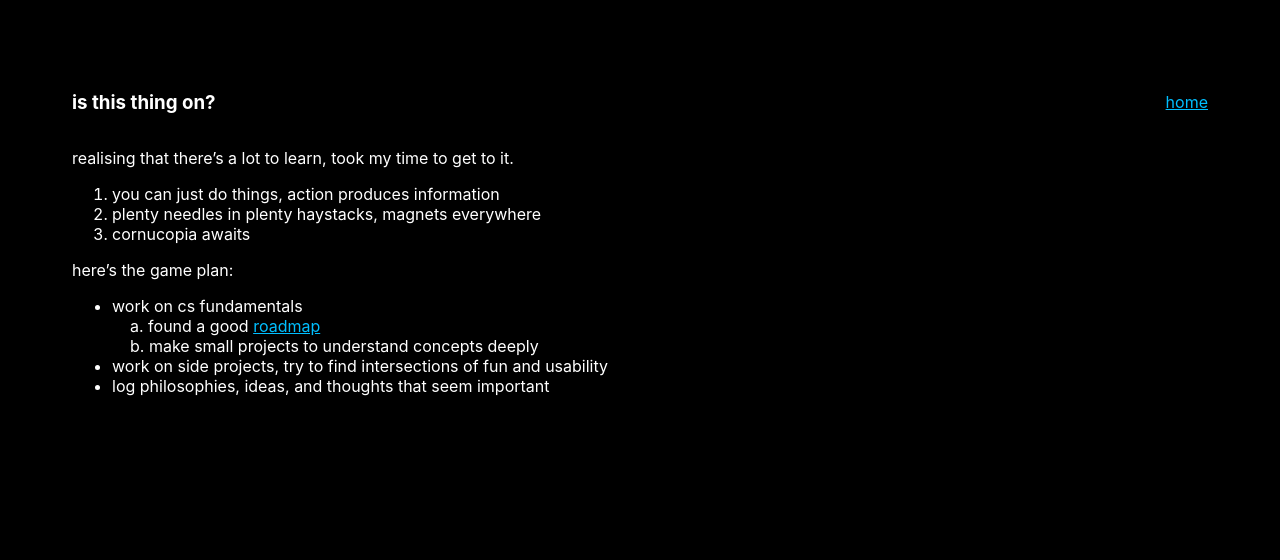
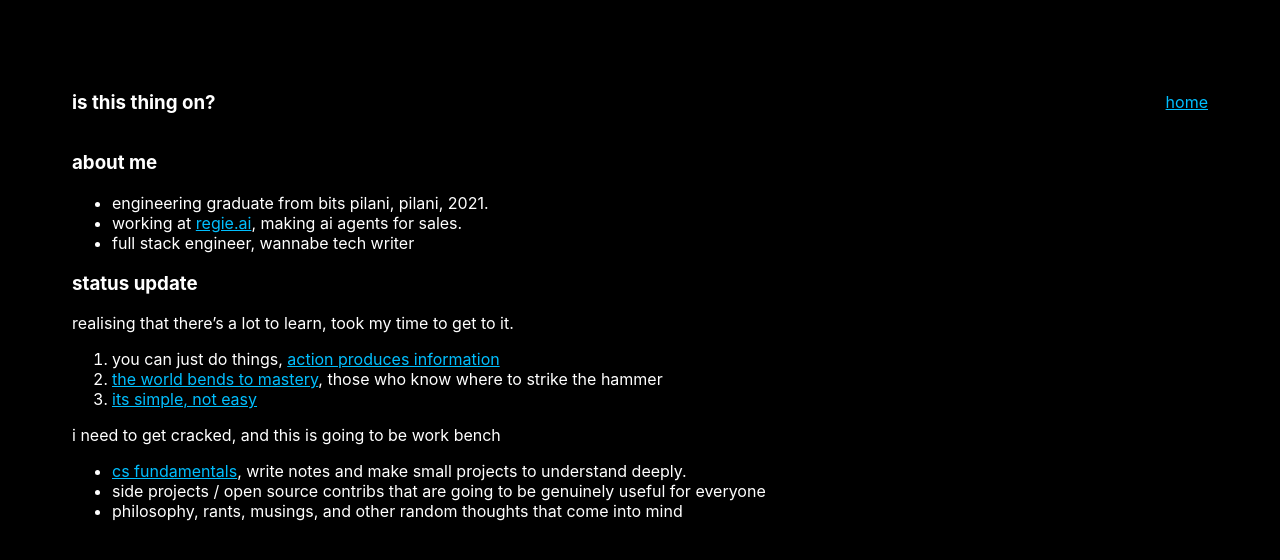
Before and after one commit to kashikarparth/parth.xyz, a Jekyll site: the page built from _posts/2024-11-12-mic-check.md, in a window 1280 px wide. Shown: the top 560 px of the page. Built offline with Jekyll 4.4.1, drawn with Linux system fonts in a browser that asks for light colours.

Commit message:
chore: restart

```diff
--- a/_posts/2024-11-12-mic-check.md
+++ b/_posts/2024-11-12-mic-check.md
@@ -5,16 +5,22 @@ date: 2024-11-12
 categories: thoughts
 ---
 
+### about me
+
+- engineering graduate from bits pilani, pilani, 2021.
+- working at [regie.ai](https://www.regie.ai/), making ai agents for sales.
+- full stack engineer, wannabe tech writer
+
+### status update
+
 realising that there's a lot to learn, took my time to get to it.
 
-1. you can just do things, action produces information
-2. plenty needles in plenty haystacks, magnets everywhere
-3. cornucopia awaits
+1. you can just do things, [action produces information](https://www.youtube.com/watch?v=Rc4_j0LxyzI)
+2. [the world bends to mastery](https://nav.al/judgment), those who know where to strike the hammer
+3. [its simple, not easy](https://paulgraham.com/greatwork.html)
 
-here's the game plan:
+i need to get cracked, and this is going to be work bench
 
-- work on cs fundamentals<br/>
-  &nbsp;&nbsp;&nbsp;&nbsp;a. found a good [roadmap](https://roadmap.sh/computer-science)<br/>
-  &nbsp;&nbsp;&nbsp;&nbsp;b. make small projects to understand concepts deeply<br/>
-- work on side projects, try to find intersections of fun and usability<br/>
-- log philosophies, ideas, and thoughts that seem important
+- [cs fundamentals](https://roadmap.sh/computer-science "roadmap"), write notes and make small projects to understand deeply.
+- side projects / open source contribs that are going to be genuinely useful for everyone
+- philosophy, rants, musings, and other random thoughts that come into mind
```
Also changed, not shown: 2 other files.
